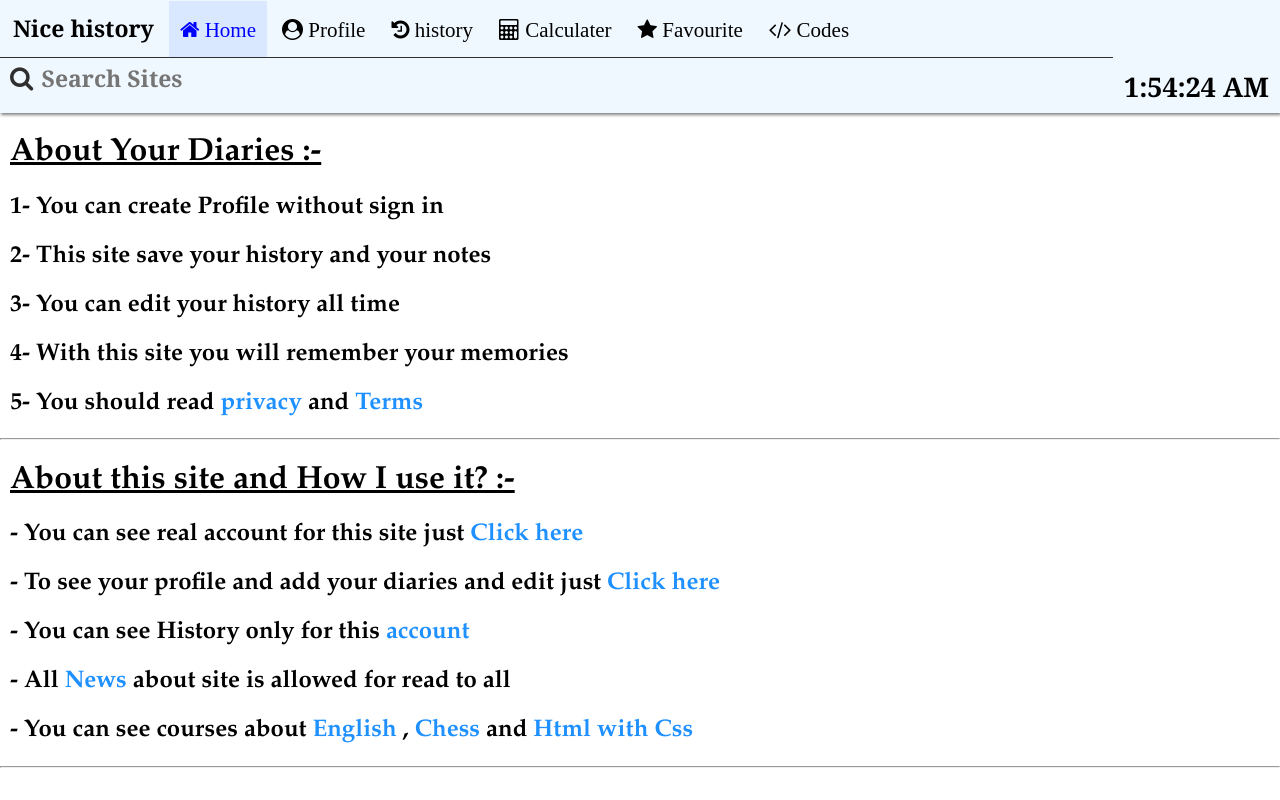
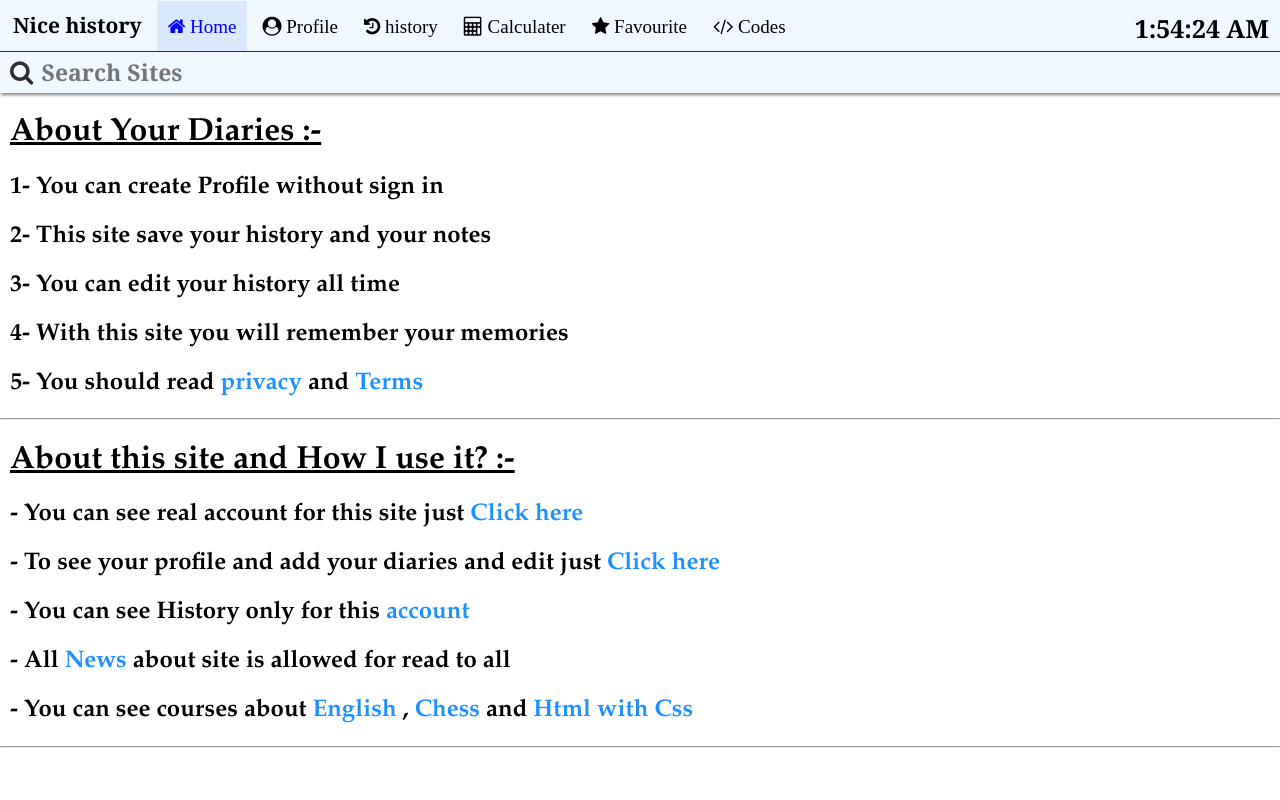
Before and after one commit to Fady2007/code, a plain HTML site: page Daily day.html in a window 1280 px wide. Drawn offline with Linux system fonts and the light colour scheme.

Commit message:
Update Daily day.html

```diff
--- a/Daily day.html
+++ b/Daily day.html
@@ -207,12 +207,12 @@ input:checked + .slider:before {
 	.menu button{
 		background-color: aliceblue;
 		color: black;
-		font-size: 21px;
+		font-size: 19px;
 	    border: none;
 		outline: none;
 		cursor: pointer;
 		width: auto;
-		height: 56px;
+		height: 50px;
 		padding: 11px;
 		font-family:Cambria, "Hoefler Text", "Liberation Serif", Times, "Times New Roman", "serif"
 	}
@@ -641,7 +641,7 @@ input:checked + .slider:before {
 	<!-- Menu bar -->
 	<div class="menuBar">
 	<div class="menu">
-		<button type="button" id="site" style="font-weight: bold;cursor: auto;font-size: 23px;text-indent:-8px;">Nice history</button>
+		<button type="button" id="site" style="font-weight: bold;cursor: auto;font-size: 21px;text-indent:-8px;">Nice history</button>
 
 		<button type="button" id="Home" disabled onClick="Home()"><i class="fa fa-home" style=""> Home</i> </button>
 
@@ -657,11 +657,11 @@ input:checked + .slider:before {
 
 
 
-<i class="fa fa-search" style="font-size: 20px;border:1px solid;padding-bottom: 4px;padding-top: 3px;border-spacing: 5px;visibility: hidden;color: #2F2F2F" id="SearchP">
+<i class="fa fa-search" style="font-size: 26px;border:1px solid;padding-bottom: 4px;padding-top: 3px;border-spacing: 5px;visibility: hidden;color: #2F2F2F" id="SearchP">
 <input type="text" class="inputTableEven" style="background-color: aliceblue;text-align: left;font-size: 20px;width: 240px;" maxlength="20" value="" onKeyUp="ProfileSearchMode()" id="NameFadyEmad" placeholder="Search Profile">
 		</i>
 
-		<button type="button" id="time" style="float: right;font-size: 27px;;cursor: auto;font-weight: 600;font-family:Cambria, 'Hoefler Text', 'Liberation Serif', Times, 'Times New Roman', 'serif'" onClick="showtimepage()"><i class="fa fa-clock-o" style=""> </i></button>
+		<button type="button" id="time" style="float: right;font-size: 25px;;cursor: auto;font-weight: 600;font-family:Cambria, 'Hoefler Text', 'Liberation Serif', Times, 'Times New Roman', 'serif'" onClick="showtimepage()"><i class="fa fa-clock-o" style=""> </i></button>
 
   <i class="fa fa-search" style="font-size: 25px;padding-bottom: 4px;padding-top: 3px;color: #2F2F2F;background-color:aliceblue;border-top: 1px solid;display: none;animation: fade-in .7s" id="SearchH">
 
```
